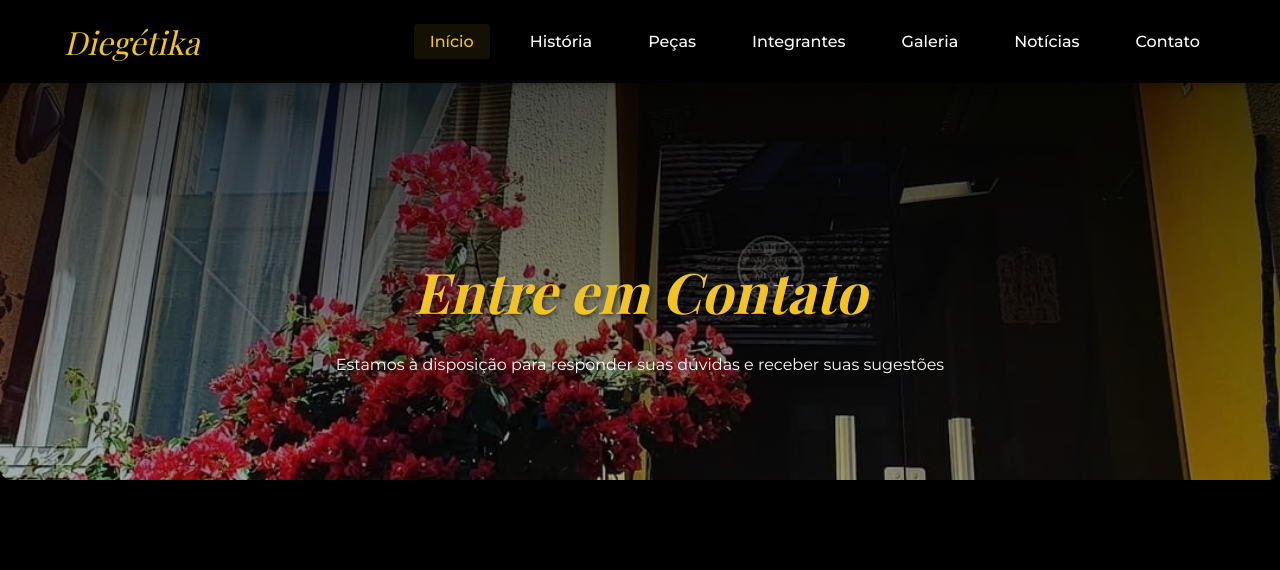
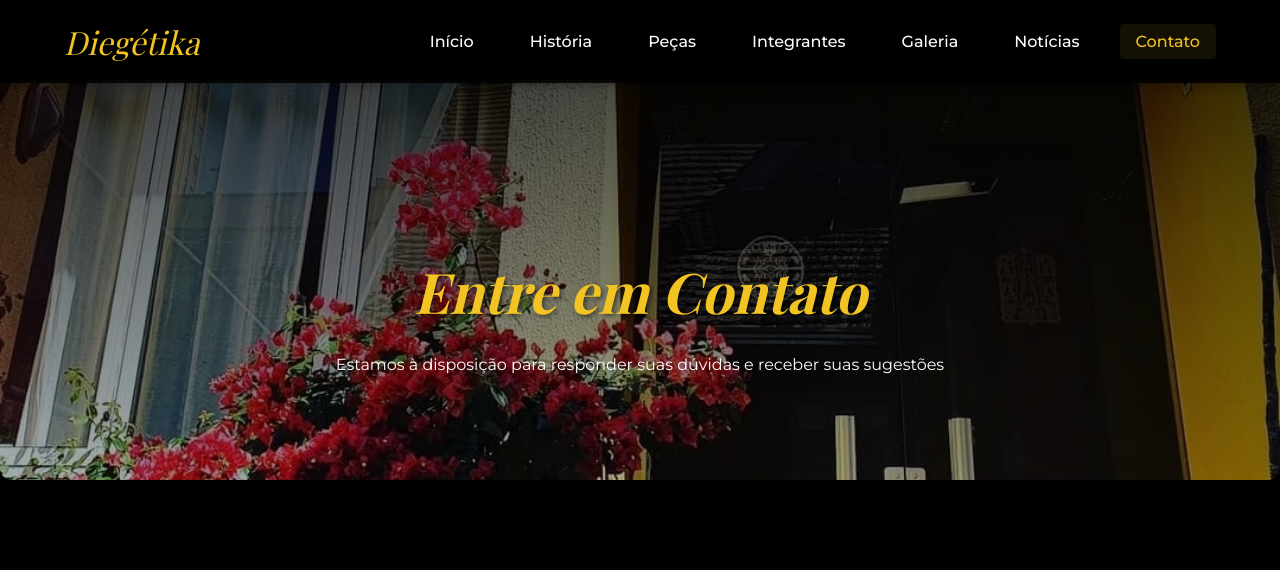
Before and after one commit to NeroPRDO/DIEGETIKA, a plain HTML site: page contato.html in a window 1280 px wide. Shown: the top 570 px of the page. Drawn offline with nearby package versions, Linux system fonts and the light colour scheme; a web font is replaced by a local one.

Commit message:
fix class_active

```diff
--- a/contato.html
+++ b/contato.html
@@ -20,13 +20,13 @@
             </button>
             <nav>
                 <ul>
-                    <li><a href="index.html" class="active">Início</a></li>
+                    <li><a href="index.html">Início</a></li>
                     <li><a href="historia.html">História</a></li>
                     <li><a href="pecas.html">Peças</a></li>
                     <li><a href="integrantes.html">Integrantes</a></li>
                     <li><a href="galeria.html">Galeria</a></li>
                     <li><a href="noticias.html">Notícias</a></li>
-                    <li><a href="contato.html">Contato</a></li>
+                    <li><a href="contato.html" class="active">Contato</a></li>
                 </ul>
             </nav>
         </div>
```
Also changed, not shown: galeria.html (+2 -2 lines), pecas.html (+2 -2 lines).
